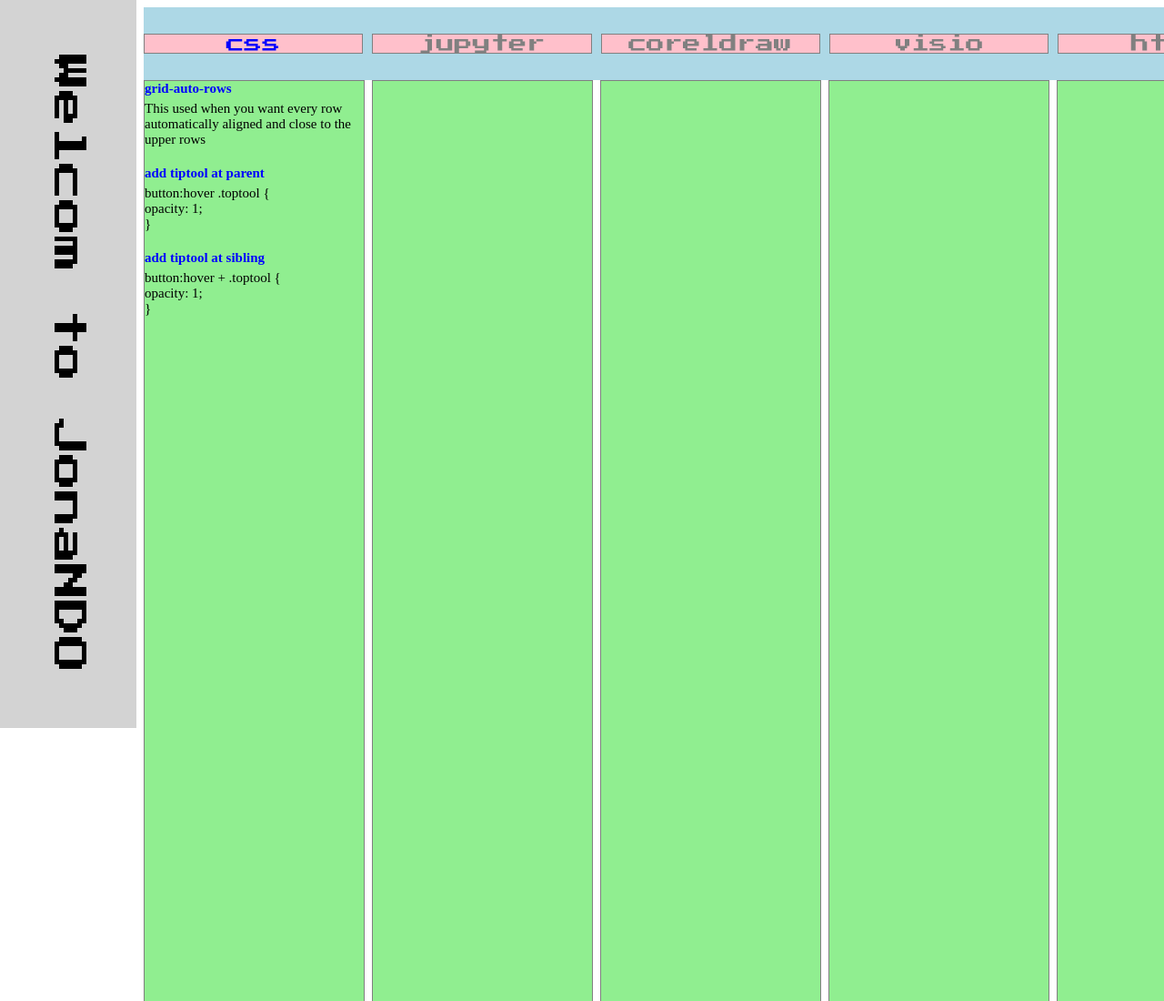
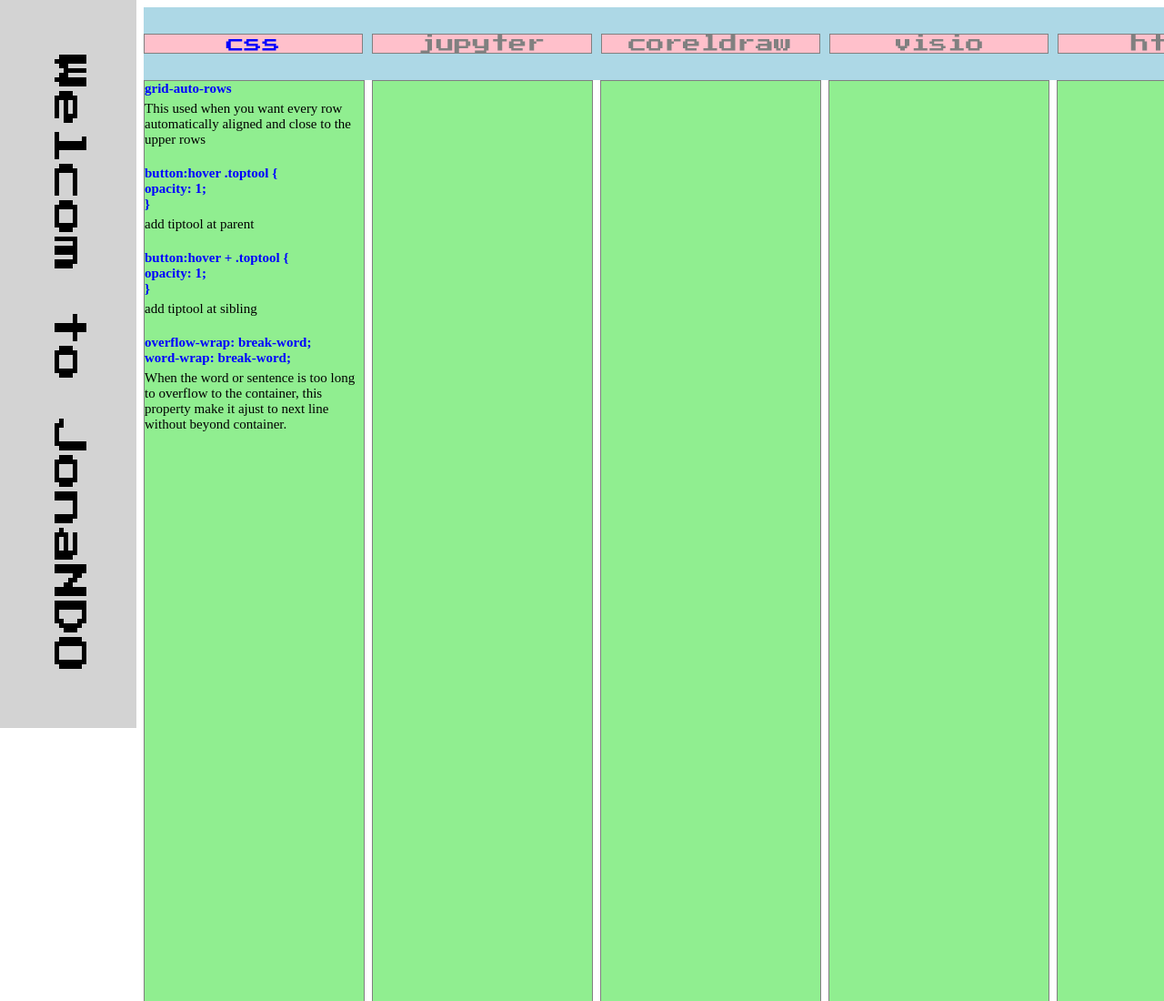
Before and after one commit to aajonaa/subject, a plain HTML site: page htmls/home-page-css.html in a window 1280 px wide. Shown: the top 1100 px of the page at 91% size. Drawn offline with Linux system fonts and the light colour scheme.

Commit message:
updated home-page-css.html

```diff
--- a/htmls/home-page-css.html
+++ b/htmls/home-page-css.html
@@ -41,21 +41,37 @@
         </div>
 
         <!-- Item -->
-        <div class="item">add tiptool at parent</div>
-        <!-- Item explain -->
-        <div class="description">
+        <div class="item">
           button:hover .toptool {<br>
             opacity: 1;<br>
           }<br>
         </div>
+        <!-- Item explain -->
+        <div class="description">
+          add tiptool at parent
+        </div>
 
         <!-- Item -->
-        <div class="item">add tiptool at sibling</div>
-        <!-- Item explain -->
-        <div class="description">
+        <div class="item">
           button:hover + .toptool {<br>
             opacity: 1;<br>
           }<br>
+        </div>
+        <!-- Item explain -->
+        <div class="description">
+          add tiptool at sibling
+        </div>
+
+        <!-- Item -->
+        <div class="item">
+          overflow-wrap: break-word;<br>
+          word-wrap: break-word;
+        </div>
+        <!-- Item explain -->
+        <div class="description">
+          When the word or sentence is too long to overflow
+          to the container, this property make it ajust to
+          next line without beyond container.
         </div>
 
         <!-- Item -->
```
